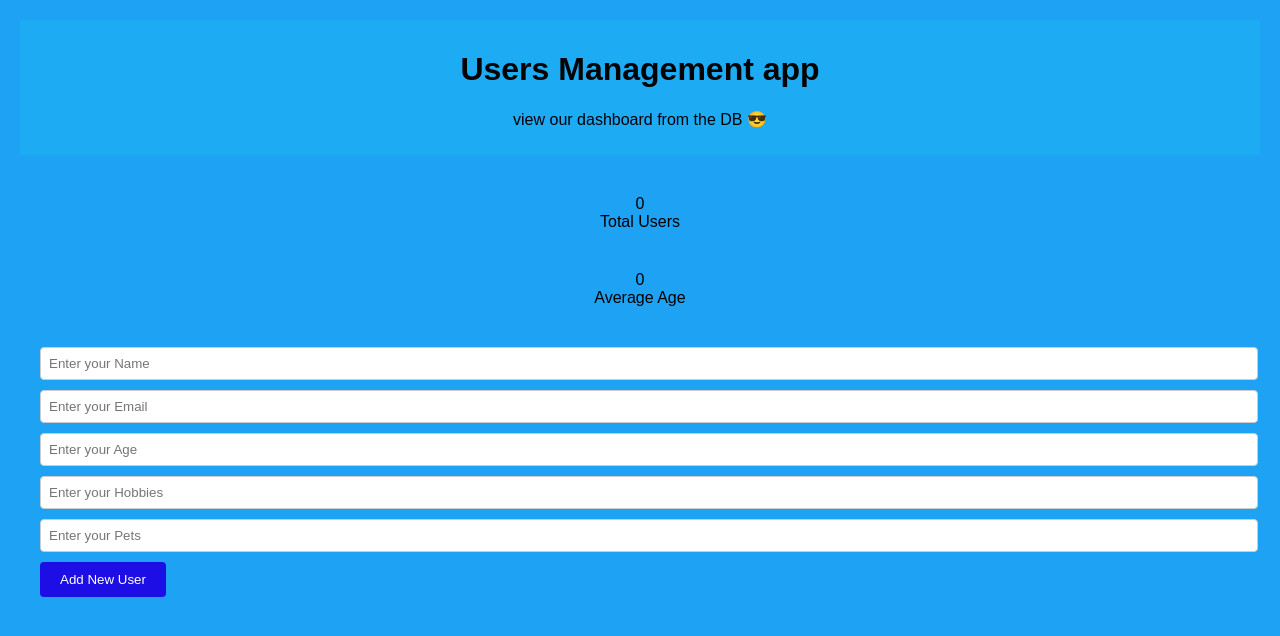
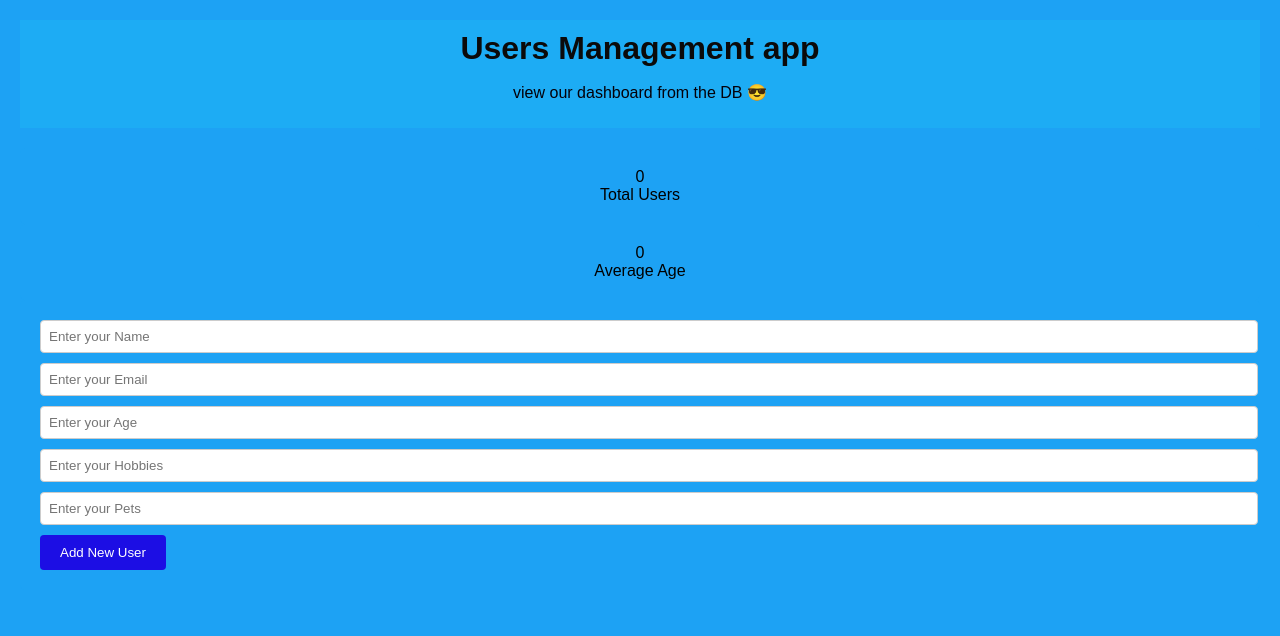
Before and after one commit to idan70000-ui/docker-project, a website: page public/index.html in a window 1280 px wide. Drawn offline with Linux system fonts and the light colour scheme; no server answers.

Commit message:
start production

```diff
--- a/public/style.css
+++ b/public/style.css
@@ -14,6 +14,10 @@ header {
     padding: 10px 0;
     text-align: center;
     margin-bottom: 20px;
+}
+header h1 {
+    margin: 0;
+    color: #0b0a0a;
 }
 head {
     background-color: #1da2f4;
```
